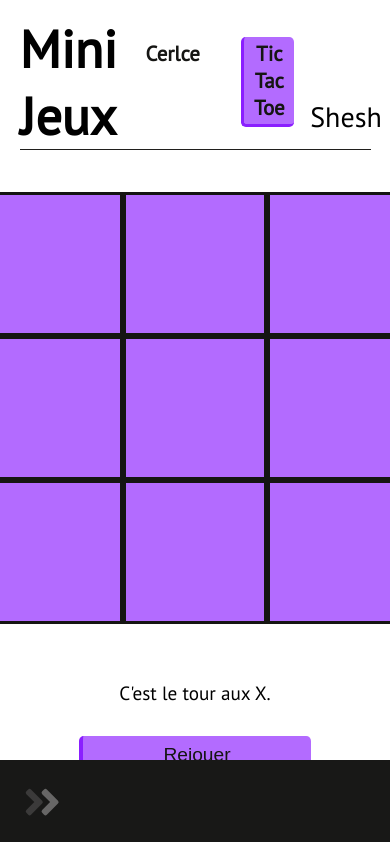
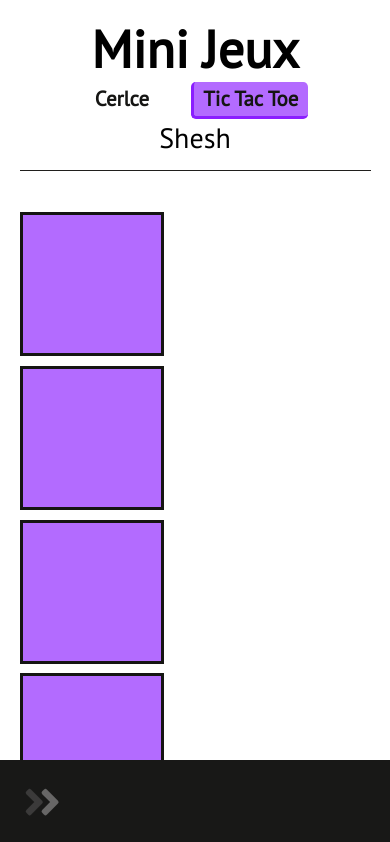
Before and after one commit to Guibi1/achive_2022_guibi.ca, a React (Create React App) app: page /minijeux/tictactoe in a window 390 px wide. Shown: the top 842 px of the page. Built offline with nearby package versions, Linux system fonts and the light colour scheme.

Commit message:
Removed Material-ui from site.

```diff
--- a/package.json
+++ b/package.json
@@ -4,9 +4,6 @@
   "private": true,
   "dependencies": {
     "@loadable/component": "^5.15.0",
-    "@material-ui/core": "^4.12.2",
-    "@material-ui/icons": "^4.11.2",
-    "@material-ui/styles": "^4.11.4",
     "autoprefixer": "^10.3.5",
     "file-saver": "^2.0.5",
     "npm-run-all": "^4.1.5",
@@ -15,6 +12,7 @@
     "react": "^17.0.2",
     "react-dom": "^17.0.2",
     "react-helmet": "^6.1.0",
+    "react-loader-spinner": "^4.0.0",
     "react-router-dom": "^6.0.1",
     "react-scripts": "^4.0.3",
     "react-swipeable-views": "^0.14.0",
--- a/src/App.jsx
+++ b/src/App.jsx
@@ -1,6 +1,6 @@
 import React, { Component } from 'react'
 import { Routes, Route, Navigate } from "react-router-dom"
-import CircularProgress from "@material-ui/core/CircularProgress"
+import Loader from "react-loader-spinner"
 import loadable from '@loadable/component'
 
 import Navigation from "./components/Navigation"
@@ -23,27 +23,27 @@ export default class App extends Component
                 <Navigation/>
                 <Routes>
                     <Route exact path="accueil" element={
-                        <Accueil fallback={<CircularProgress color="secondary"/>}/>
+                        <Accueil fallback={<Loader type="Rings"/>}/>
                     }/>
 
                     <Route path="minecraft" element={
-                        <ServeursMinecraft fallback={<CircularProgress color="secondary"/>}/>
+                        <ServeursMinecraft fallback={<Loader type="Rings"/>}/>
                     }/>
 
                     <Route exact path="stonk-sticker" element={
-                        <StonksTicker fallback={<CircularProgress color="secondary"/>}/>
+                        <StonksTicker fallback={<Loader type="Rings"/>}/>
                     }/>
 
                     <Route path="calcul" element={
-                        <Calcul fallback={<CircularProgress color="secondary"/>}/>
+                        <Calcul fallback={<Loader type="Rings"/>}/>
                     }/>
 
                     <Route path="minijeux/*" element={
-                        <MiniJeux fallback={<CircularProgress color="secondary"/>}/>
+                        <MiniJeux fallback={<Loader type="Rings"/>}/>
                     }/>
 
                     <Route path="consequences" element={
-                        <Consequences fallback={<CircularProgress color="secondary"/>}/>
+                        <Consequences fallback={<Loader type="Rings"/>}/>
                     }/>
 
                     <Route path="/" element={
@@ -51,7 +51,7 @@ export default class App extends Component
                     }/>
 
                     <Route path="/*" element={
-                        <PageNotFound fallback={<CircularProgress color="secondary"/>}/>
+                        <PageNotFound fallback={<Loader type="Rings"/>}/>
                     }/>
                 </Routes>
             </React.Fragment>
--- a/src/Theme.jsx
+++ /dev/null
@@ -1,24 +0,0 @@
-import { createTheme } from '@material-ui/core/styles'
-
-export default function Theme()
-{
-    return createTheme({
-        props: {
-            MuiTypography: {
-                variantMapping: {
-                    h3: 'h1',
-                    h5: 'h2',
-                    h6: 'h3',
-                    },
-                },
-            },
-        typography: {
-            fontFamily: [ 'Open Sans'],
-            fontSize: 16,
-        },
-        palette: {
-            primary: { main: "#8a1fff" },
-            secondary: { main: "#b36bff" },
-            },
-        });
-}
--- a/src/components/Consequences/Consequences.jsx
+++ b/src/components/Consequences/Consequences.jsx
@@ -134,7 +134,7 @@ export default class Consequences extends Component
                             <div className="purple-border flex vertical spaced" style={{width: "max(5em, 55vw)"}}>
                                 {this.state.joueurs.map((nom, index) =>
                                 <div className="flex" style={{width: "fit-content", gap: "max(1em, 1.1vw)"}}>
-                                    <input type="text" label={"Nom du joueur " + (index + 1)} value={nom} onChange={(e) => this.handleChangeNom(e, index)}></input>
+                                    <input type="text" placeholder={"Nom du joueur " + (index + 1)} value={nom} onChange={(e) => this.handleChangeNom(e, index)}></input>
                                     <button type="button" onClick={() => this.deleteJoueur(index)}>Supprimer</button>
                                 </div>)}
                                 <button type="button" onClick={this.addJoueur}>Ajouter un joueur</button>
--- a/src/components/MiniJeux/MiniJeux.jsx
+++ b/src/components/MiniJeux/MiniJeux.jsx
@@ -1,8 +1,8 @@
 import { Navigate, Route, Routes } from "react-router-dom";
+import Loader from "react-loader-spinner";
 import loadable from "@loadable/component";
+
 import Header, { HeaderLink } from 'components/Header';
-
-import { CircularProgress } from "@material-ui/core";
 
 const TicTacToe = loadable(() => import("./TicTacToe"))
 const Cercle = loadable(() => import("./Cercle"))
@@ -19,11 +19,11 @@ export default function MiniJeux()
 
             <Routes>
                 <Route path="tictactoe" element={
-                    <TicTacToe fallback={<CircularProgress color="secondary"/>}/>
+                    <TicTacToe fallback={<Loader type="Rings"/>}/>
                 }/>
 
                 <Route path="cercle" element={
-                    <Cercle fallback={<CircularProgress color="secondary"/>}/>
+                    <Cercle fallback={<Loader type="Rings"/>}/>
                 }/>
 
                 <Route path="/" element={
--- a/src/components/MiniJeux/TicTacToe.jsx
+++ b/src/components/MiniJeux/TicTacToe.jsx
@@ -1,11 +1,8 @@
 import React, { Component } from 'react'
-import Grid from '@material-ui/core/Grid'
-import XIcon from '@material-ui/icons/Close'
-import OIcon from '@material-ui/icons/RadioButtonUnchecked'
 
 
-const X = <XIcon fontSize="large"/>
-const O = <OIcon fontSize="large"/>
+const X = "X"
+const O = "O"
 const vide = null
 
 
@@ -98,17 +95,16 @@ export default class TicTacToe extends Component
     {
         return (
             <div className="section">
-                <Grid container direction="column">
+                <div className="grid">
                     {this.state.plateau.map((row, rowIndex) =>
-                    <Grid item container alignItems="center" justifyContent="center" wrap="nowrap" key={rowIndex}>
+                    <div className="grid" key={rowIndex}>
                         {row.map((element, index) =>
-                        <Grid item key={index}>
-                            <button type="button" disabled={element !== vide || this.state.gagnant !== ""} className={this.state.plateauGagnant[rowIndex][index] ? "tuileTicTacToe gagnant" : "tuileTicTacToe"} onClick={() => this.jouer(rowIndex, index)}>
+                            <button type="button" disabled={element !== vide || this.state.gagnant !== ""} className={this.state.plateauGagnant[rowIndex][index] ? "tuileTicTacToe gagnant" : "tuileTicTacToe"} onClick={() => this.jouer(rowIndex, index)} key={index}>
                                 {element}
                             </button>
-                        </Grid>)}
-                    </Grid>)}
-                </Grid>
+                        )}
+                    </div>)}
+                </div>
 
                 <div className="separator"/>
 
--- a/src/index.css
+++ b/src/index.css
@@ -23,11 +23,20 @@ body {
   margin: 0px;
 }
 
+svg {
+  height: 15rem;
+  width: 15rem;
+
+  stroke: var(--purple);
+}
+
 h2 {
   margin-top: 0px;
 }
 
 div {
+  --section-padding-side: min(11rem, 11vw);
+
   font-size: max(1.3rem, 1.3vw);
   font-family: "PT Sans";
 }
@@ -40,6 +49,7 @@ div.page {
 
 div.header {
   display: flex;
+  flex-direction: row;
   justify-content: space-between;
 
   margin: 3.9vw var(--section-padding-side) 0px;
@@ -48,13 +58,15 @@ div.header {
 
 }
 
-div.header h1 {
+div.header > h1 {
+  margin: 0px;
+
   font-size: max(2.5em, 4.5vw);
   font-weight: 600;
-  margin: 0px;
+  text-align: left;
 }
 
-div.header h2 {
+div.header > h2 {
   margin: auto 0em 0.5em 0em;
   height: fit-content;
 
@@ -90,16 +102,32 @@ div.nav > a.current {
 
 button {
   margin: 1rem;
-  padding: 0.5rem 5rem;
-  font-size: 1.2rem;
+  padding: 0.4rem 3rem;
+  font-size: max(1.2rem, 1.3vw);
 
-  border: 0.25rem solid transparent;
-  border-top: none;
-  border-right: none;
-  border-radius: 0.3rem;
   color: var(--black);
+  background-color: var(--light-purple);
+  border: 0.25rem solid var(--light-purple);
+
+  transition: all 0.2s;
+}
+
+button:hover {
+  color: var(--purple);
+  background-color: transparent;
   border-color: var(--purple);
-  background-color: var(--light-purple);
+}
+
+div.gray button:hover {
+  color: var(--white);
+  border-color: var(--white);
+}
+
+input {
+  margin: 1rem 0px;
+
+  font-size: max(1.2rem, 1.3vw);
+  text-align: center;
 }
 
 div.section {
@@ -129,8 +157,12 @@ div.flex {
   justify-content: space-evenly;
 }
 
-div.section > div.flex:first-child:not(.purple-border):not(.gray) {
-  padding-top: 0px;
+div.grid {
+  display: grid;
+  align-items: center;
+
+  grid-template-columns: repeat(auto-fit, minmax(25rem, 1fr));
+  gap: calc(var(--section-padding-side) / 2);
 }
 
 div.stack {
@@ -235,11 +267,6 @@ body::-webkit-scrollbar-thumb:active {
     scrollbar-color: var(--light-purple) var(--dark-gray);
     scrollbar-width: thin;
   }
-}
-
-/* Material-UI */
-.MuiInputBase-input.MuiOutlinedInput-input {
-  background: white;
 }
 
 
@@ -353,38 +380,23 @@ button.tuileTicTacToe.gagnant {
     margin-bottom: max(5rem, 10vh);
   }
 
-  div.title {
+  div.header {
     flex-direction: column;
-    margin: 0px;
-    border: none;
   }
 
-  div.title > h1 {
+  div.header > h1 {
     text-align: center;
   }
 
-  div.title > h2 {
+  div.header > h2 {
     text-align: center;
   }
 }
 
 /* Large screens */
 @media only screen and (min-width: 800px) {
-  div {
-    --section-padding-side: 11vw;
-  }
-
   div#root {
     margin-left: max(5rem, 5.5vw);
-  }
-
-  div.title > h1 {
-    text-align: left;
-    margin-right: max(2rem, 2.2vw);
-  }
-
-  div.title > h2 {
-    text-align: right;
   }
 }
 
--- a/src/processedIndex.css
+++ b/src/processedIndex.css
@@ -23,11 +23,20 @@ body {
   margin: 0px;
 }
 
+svg {
+  height: 15rem;
+  width: 15rem;
+
+  stroke: var(--purple);
+}
+
 h2 {
   margin-top: 0px;
 }
 
 div {
+  --section-padding-side: min(11rem, 11vw);
+
   font-size: max(1.3rem, 1.3vw);
   font-family: "PT Sans";
 }
@@ -42,6 +51,10 @@ div.header {
   display: -webkit-box;
   display: -ms-flexbox;
   display: flex;
+  -webkit-box-orient: horizontal;
+  -webkit-box-direction: normal;
+      -ms-flex-direction: row;
+          flex-direction: row;
   -webkit-box-pack: justify;
       -ms-flex-pack: justify;
           justify-content: space-between;
@@ -52,13 +65,15 @@ div.header {
 
 }
 
-div.header h1 {
+div.header > h1 {
+  margin: 0px;
+
   font-size: max(2.5em, 4.5vw);
   font-weight: 600;
-  margin: 0px;
+  text-align: left;
 }
 
-div.header h2 {
+div.header > h2 {
   margin: auto 0em 0.5em 0em;
   height: -webkit-fit-content;
   height: -moz-fit-content;
@@ -100,16 +115,34 @@ div.nav > a.current {
 
 button {
   margin: 1rem;
-  padding: 0.5rem 5rem;
-  font-size: 1.2rem;
+  padding: 0.4rem 3rem;
+  font-size: max(1.2rem, 1.3vw);
 
-  border: 0.25rem solid transparent;
-  border-top: none;
-  border-right: none;
-  border-radius: 0.3rem;
   color: var(--black);
+  background-color: var(--light-purple);
+  border: 0.25rem solid var(--light-purple);
+
+  -webkit-transition: all 0.2s;
+
+  transition: all 0.2s;
+}
+
+button:hover {
+  color: var(--purple);
+  background-color: transparent;
   border-color: var(--purple);
-  background-color: var(--light-purple);
+}
+
+div.gray button:hover {
+  color: var(--white);
+  border-color: var(--white);
+}
+
+input {
+  margin: 1rem 0px;
+
+  font-size: max(1.2rem, 1.3vw);
+  text-align: center;
 }
 
 div.section {
@@ -145,8 +178,14 @@ div.flex {
           justify-content: space-evenly;
 }
 
-div.section > div.flex:first-child:not(.purple-border):not(.gray) {
-  padding-top: 0px;
+div.grid {
+  display: grid;
+  -webkit-box-align: center;
+      -ms-flex-align: center;
+          align-items: center;
+
+  grid-template-columns: repeat(auto-fit, minmax(25rem, 1fr));
+  gap: calc(var(--section-padding-side) / 2);
 }
 
 div.stack {
@@ -273,11 +312,6 @@ body::-webkit-scrollbar-thumb:active {
   }
 }
 
-/* Material-UI */
-.MuiInputBase-input.MuiOutlinedInput-input {
-  background: white;
-}
-
 
 /* Cercle */
 div#cercle-game {
@@ -399,41 +433,26 @@ button.tuileTicTacToe.gagnant {
     margin-bottom: max(5rem, 10vh);
   }
 
-  div.title {
+  div.header {
     -webkit-box-orient: vertical;
     -webkit-box-direction: normal;
         -ms-flex-direction: column;
             flex-direction: column;
-    margin: 0px;
-    border: none;
   }
 
-  div.title > h1 {
+  div.header > h1 {
     text-align: center;
   }
 
-  div.title > h2 {
+  div.header > h2 {
     text-align: center;
   }
 }
 
 /* Large screens */
 @media only screen and (min-width: 800px) {
-  div {
-    --section-padding-side: 11vw;
-  }
-
   div#root {
     margin-left: max(5rem, 5.5vw);
-  }
-
-  div.title > h1 {
-    text-align: left;
-    margin-right: max(2rem, 2.2vw);
-  }
-
-  div.title > h2 {
-    text-align: right;
   }
 }
 
```
Also changed, not shown: src/components/Calcul/Calcul.jsx (+12 -13 lines), src/components/Minecraft/ServeursMinecraft.jsx (+9 -10 lines), src/index.jsx (+9 -4 lines), 1 other file (tests, documents, lock files or other folders).
